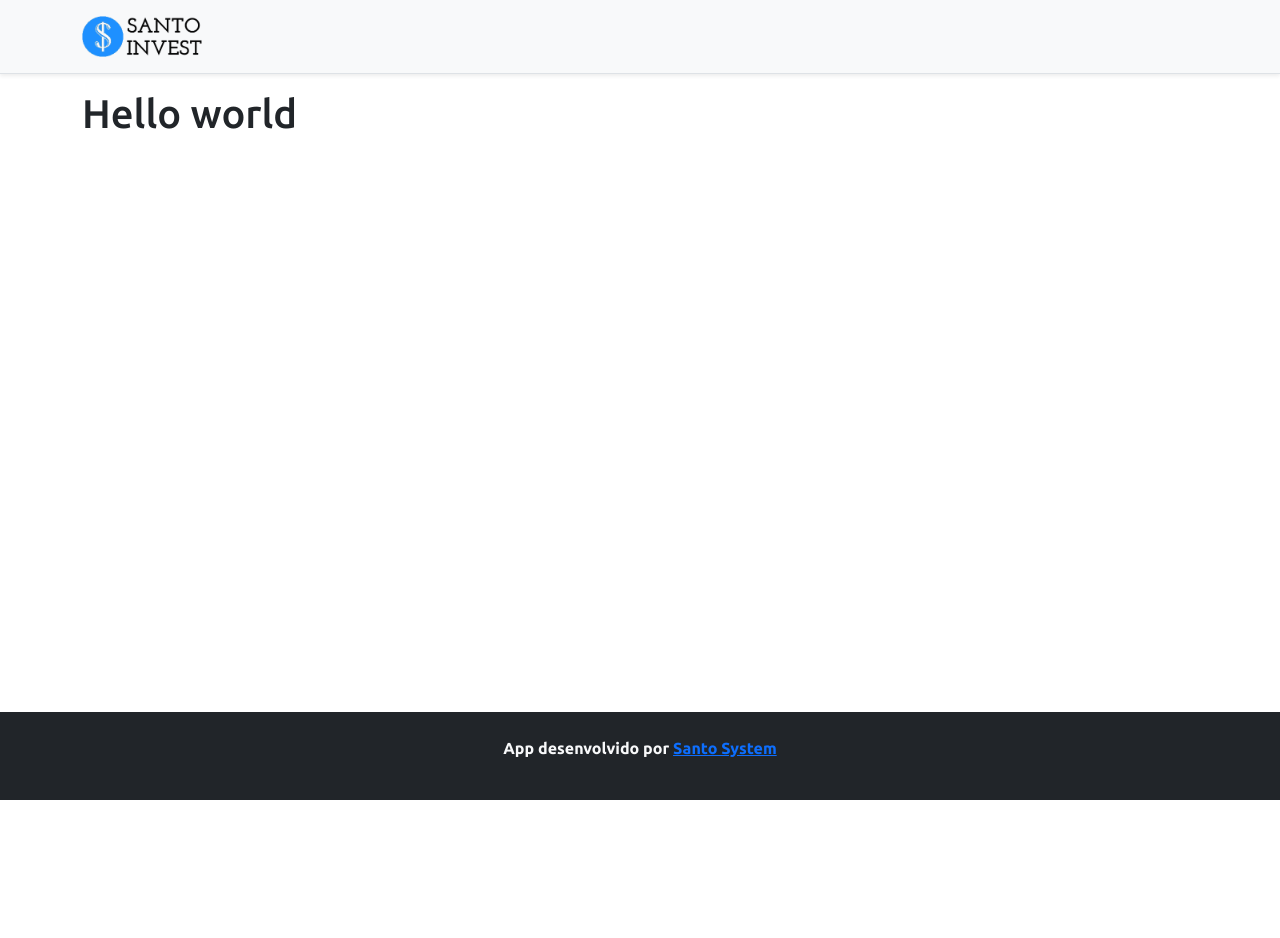
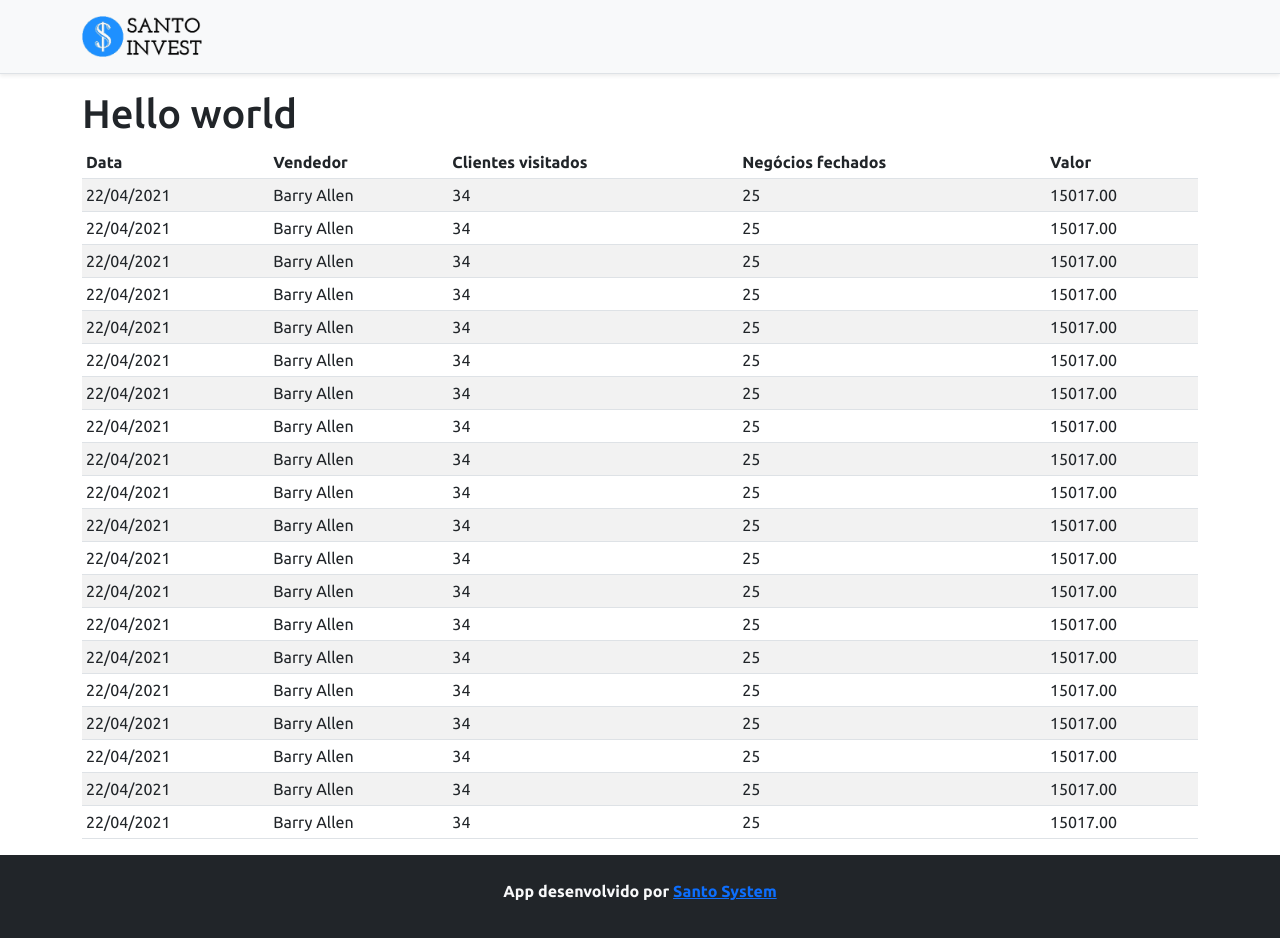
Before and after one commit to SantoSystemDev/web-santo-invest, a React (Vite) app: page / in a window 1280 px wide. Shown: the top 938 px of the page. Before the commit the page ends 800 px from the top, so only its background shows below. Built offline with nearby package versions, Linux system fonts and the light colour scheme.

Commit message:
feat: Add DataTable

```diff
--- a/src/App.tsx
+++ b/src/App.tsx
@@ -1,3 +1,4 @@
+import DataTable from "./components/DataTable";
 import Footer from "./components/Footer";
 import Navbar from "./components/Navbar";
 
@@ -7,6 +8,7 @@
       <Navbar />
       <div className="container">
         <h1>Hello world</h1>
+        <DataTable />
       </div>
       <Footer />
     </>
--- /dev/null
+++ b/src/components/DataTable/index.tsx
@@ -0,0 +1,161 @@
+const DataTable = () => {
+  return (
+    <div className="table-responsive">
+      <table className="table table-striped table-sm">
+        <thead>
+          <tr>
+            <th>Data</th>
+            <th>Vendedor</th>
+            <th>Clientes visitados</th>
+            <th>Negócios fechados</th>
+            <th>Valor</th>
+          </tr>
+        </thead>
+        <tbody>
+          <tr>
+            <td>22/04/2021</td>
+            <td>Barry Allen</td>
+            <td>34</td>
+            <td>25</td>
+            <td>15017.00</td>
+          </tr>
+          <tr>
+            <td>22/04/2021</td>
+            <td>Barry Allen</td>
+            <td>34</td>
+            <td>25</td>
+            <td>15017.00</td>
+          </tr>
+          <tr>
+            <td>22/04/2021</td>
+            <td>Barry Allen</td>
+            <td>34</td>
+            <td>25</td>
+            <td>15017.00</td>
+          </tr>
+          <tr>
+            <td>22/04/2021</td>
+            <td>Barry Allen</td>
+            <td>34</td>
+            <td>25</td>
+            <td>15017.00</td>
+          </tr>
+          <tr>
+            <td>22/04/2021</td>
+            <td>Barry Allen</td>
+            <td>34</td>
+            <td>25</td>
+            <td>15017.00</td>
+          </tr>
+          <tr>
+            <td>22/04/2021</td>
+            <td>Barry Allen</td>
+            <td>34</td>
+            <td>25</td>
+            <td>15017.00</td>
+          </tr>
+          <tr>
+            <td>22/04/2021</td>
+            <td>Barry Allen</td>
+            <td>34</td>
+            <td>25</td>
+            <td>15017.00</td>
+          </tr>
+          <tr>
+            <td>22/04/2021</td>
+            <td>Barry Allen</td>
+            <td>34</td>
+            <td>25</td>
+            <td>15017.00</td>
+          </tr>
+          <tr>
+            <td>22/04/2021</td>
+            <td>Barry Allen</td>
+            <td>34</td>
+            <td>25</td>
+            <td>15017.00</td>
+          </tr>
+          <tr>
+            <td>22/04/2021</td>
+            <td>Barry Allen</td>
+            <td>34</td>
+            <td>25</td>
+            <td>15017.00</td>
+          </tr>
+          <tr>
+            <td>22/04/2021</td>
+            <td>Barry Allen</td>
+            <td>34</td>
+            <td>25</td>
+            <td>15017.00</td>
+          </tr>
+          <tr>
+            <td>22/04/2021</td>
+            <td>Barry Allen</td>
+            <td>34</td>
+            <td>25</td>
+            <td>15017.00</td>
+          </tr>
+          <tr>
+            <td>22/04/2021</td>
+            <td>Barry Allen</td>
+            <td>34</td>
+            <td>25</td>
+            <td>15017.00</td>
+          </tr>
+          <tr>
+            <td>22/04/2021</td>
+            <td>Barry Allen</td>
+            <td>34</td>
+            <td>25</td>
+            <td>15017.00</td>
+          </tr>
+          <tr>
+            <td>22/04/2021</td>
+            <td>Barry Allen</td>
+            <td>34</td>
+            <td>25</td>
+            <td>15017.00</td>
+          </tr>
+          <tr>
+            <td>22/04/2021</td>
+            <td>Barry Allen</td>
+            <td>34</td>
+            <td>25</td>
+            <td>15017.00</td>
+          </tr>
+          <tr>
+            <td>22/04/2021</td>
+            <td>Barry Allen</td>
+            <td>34</td>
+            <td>25</td>
+            <td>15017.00</td>
+          </tr>
+          <tr>
+            <td>22/04/2021</td>
+            <td>Barry Allen</td>
+            <td>34</td>
+            <td>25</td>
+            <td>15017.00</td>
+          </tr>
+          <tr>
+            <td>22/04/2021</td>
+            <td>Barry Allen</td>
+            <td>34</td>
+            <td>25</td>
+            <td>15017.00</td>
+          </tr>
+          <tr>
+            <td>22/04/2021</td>
+            <td>Barry Allen</td>
+            <td>34</td>
+            <td>25</td>
+            <td>15017.00</td>
+          </tr>
+        </tbody>
+      </table>
+    </div>
+  );
+};
+
+export default DataTable;
```
